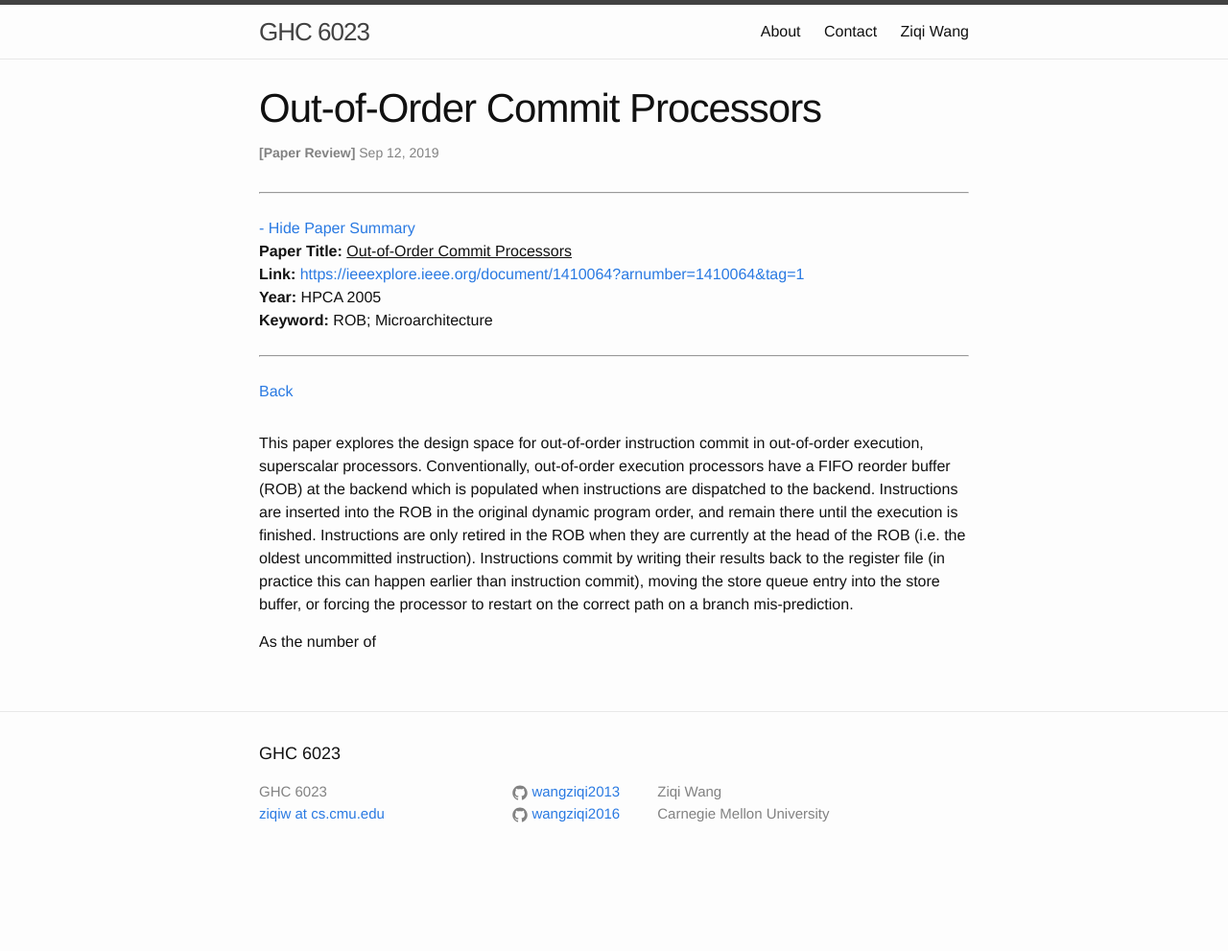
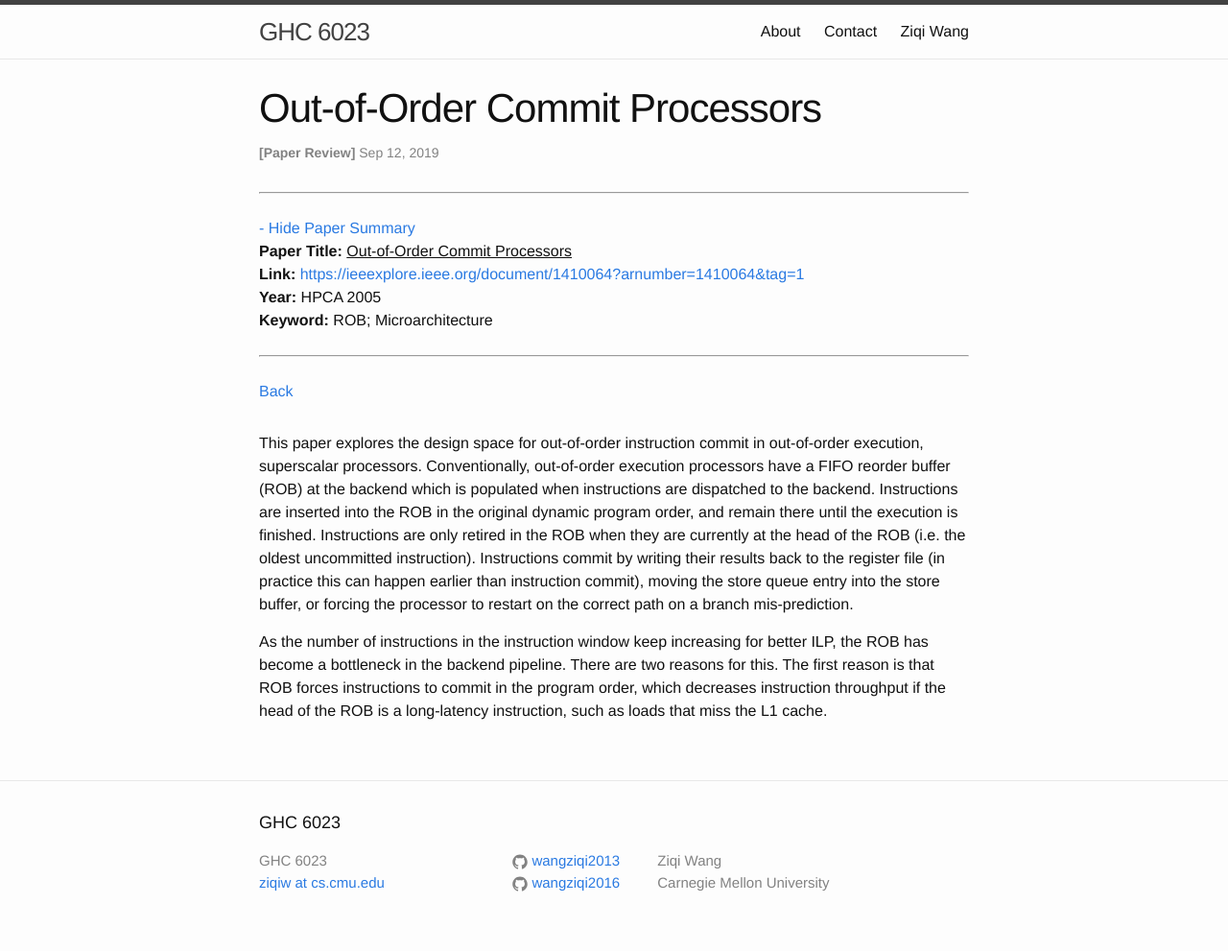
Before and after one commit to wangziqi2013/wangziqi2013.github.io, a Jekyll site: the page built from _posts/2019-09-11-ooo-commit-processors.markdown, in a window 1280 px wide. Shown: the whole page at 96% size. Built offline with Jekyll 4.4.1, drawn with Linux system fonts in a browser that asks for light colours; before the commit the page ends 919 px from its top, so only the background shows below that.

Commit message:
Adding first reason

```diff
--- a/_posts/2019-09-11-ooo-commit-processors.markdown
+++ b/_posts/2019-09-11-ooo-commit-processors.markdown
@@ -21,4 +21,7 @@ head of the ROB (i.e. the oldest uncommitted instruction). Instructions commit b
 file (in practice this can happen earlier than instruction commit), moving the store queue entry into the store buffer, or
 forcing the processor to restart on the correct path on a branch mis-prediction.
 
-As the number of
+As the number of instructions in the instruction window keep increasing for better ILP, the ROB has become a bottleneck
+in the backend pipeline. There are two reasons for this. The first reason is that ROB forces instructions to commit
+in the program order, which decreases instruction throughput if the head of the ROB is a long-latency instruction,
+such as loads that miss the L1 cache.
```
